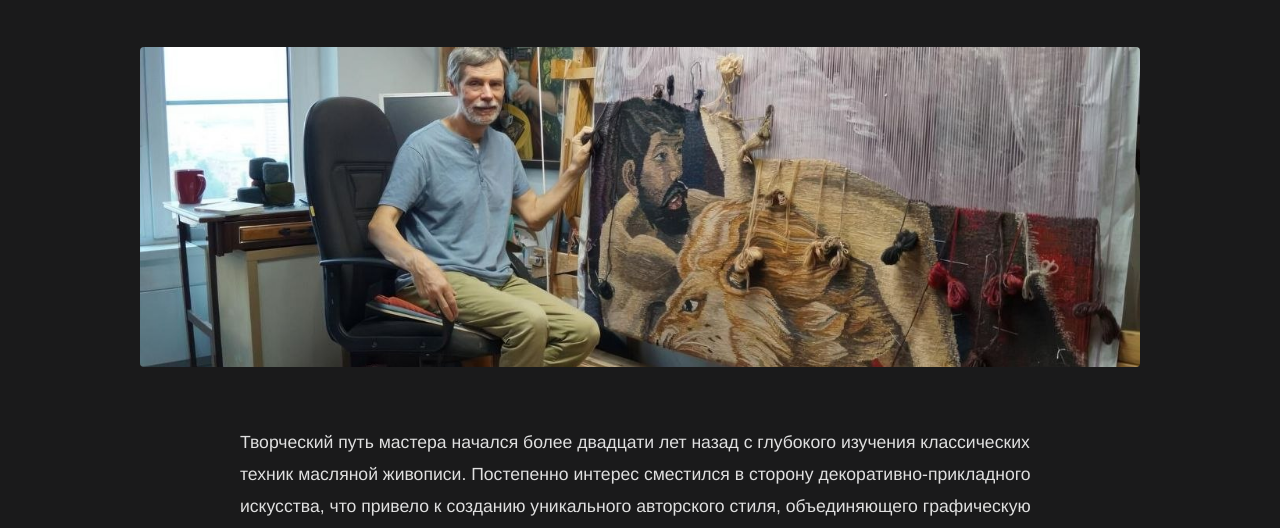
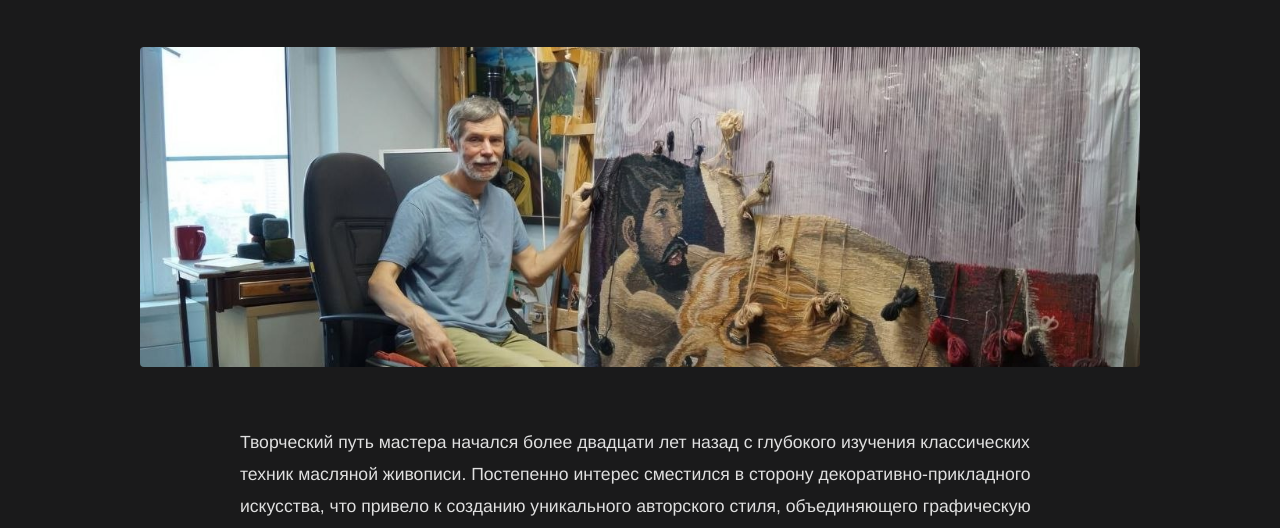
Before and after one commit to Gangrad/artist-profile, a website built with Vite: page index.html in a window 1280 px wide. Shown: the part 270-798 px from the top of the page. Built offline with nearby package versions, Linux system fonts and the light colour scheme.

Commit message:
fix title image

```diff
--- a/src/style.css
+++ b/src/style.css
@@ -125,7 +125,7 @@ body {
   height: 100%;             /* Заполняем всю высоту обертки (40vh) */
   display: block;
   object-fit: cover;        /* Ключевое свойство: фото заполняет область, не искажаясь */
-  object-position: center;  /* Центрируем важную часть фото при обрезке */
+  object-position: center 30%;
 }
 
 /* Блок биографии */
```
